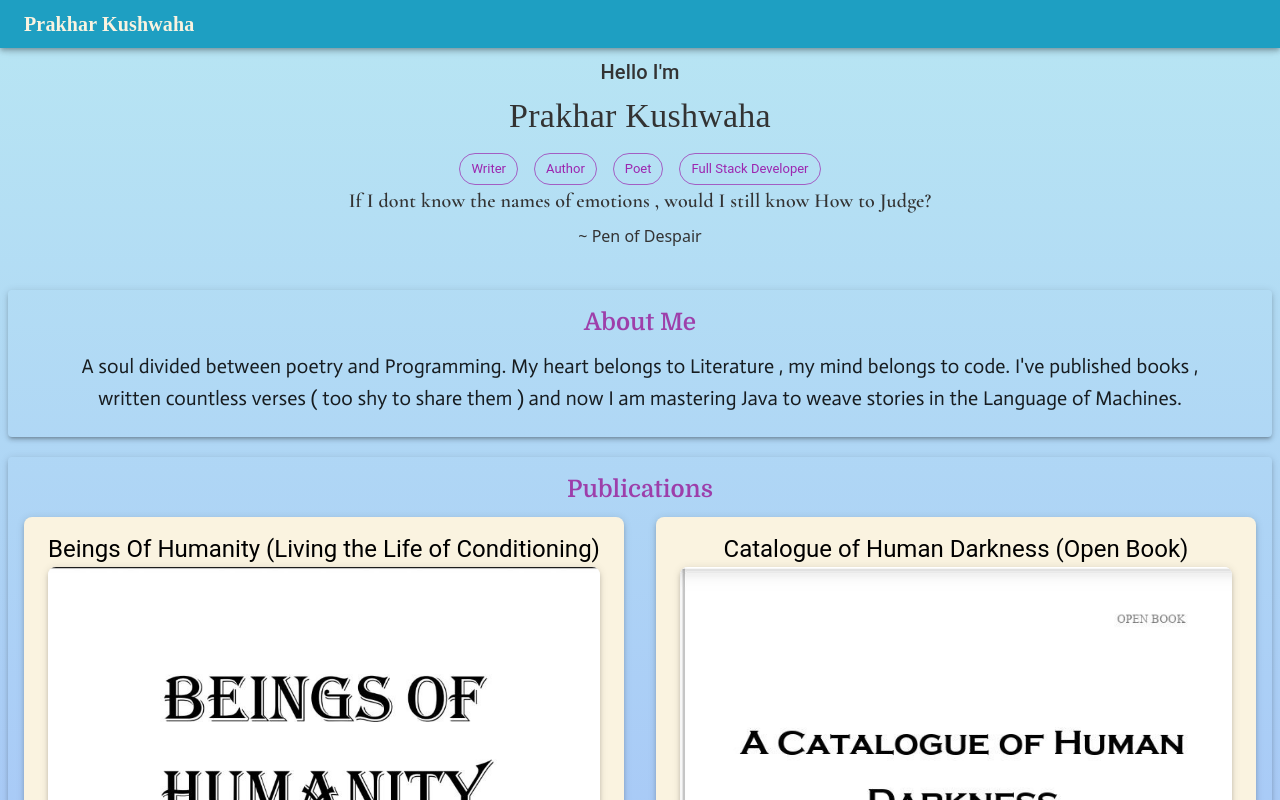
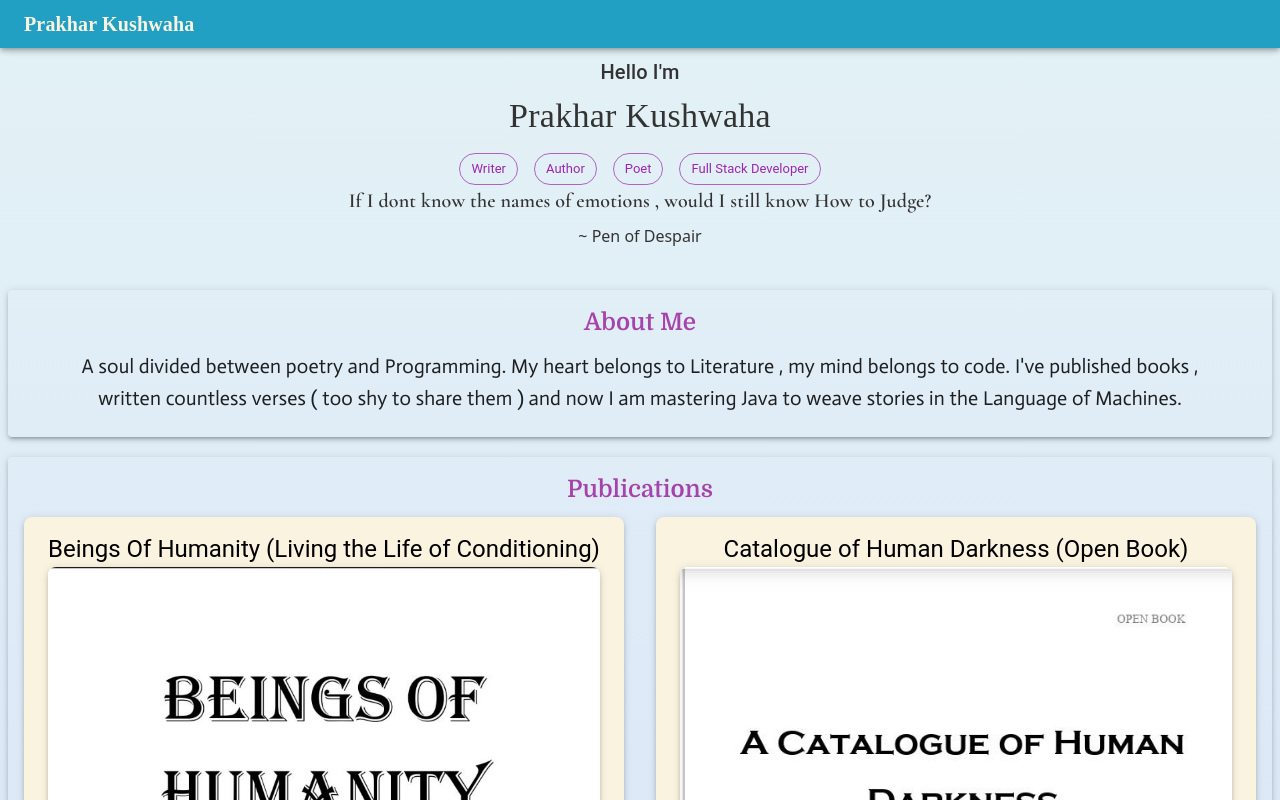
Before and after one commit to Prakhar-Kushwaha/Portfolio, a React (Vite) app: page / in a window 1280 px wide. Shown: the top 800 px of the page. Built offline with nearby package versions, Linux system fonts and the light colour scheme; a web font is replaced by a local one.

Commit message:
Changed the bg

```diff
--- a/src/index.css
+++ b/src/index.css
@@ -15,7 +15,7 @@
 
 body {
   background:
-  linear-gradient(to top, #676effcc, #b8e6f3);
+  linear-gradient(to top, #c5c7f9cc, #e3f2f6);
   margin: 0;
   padding: 0;
 }
```
